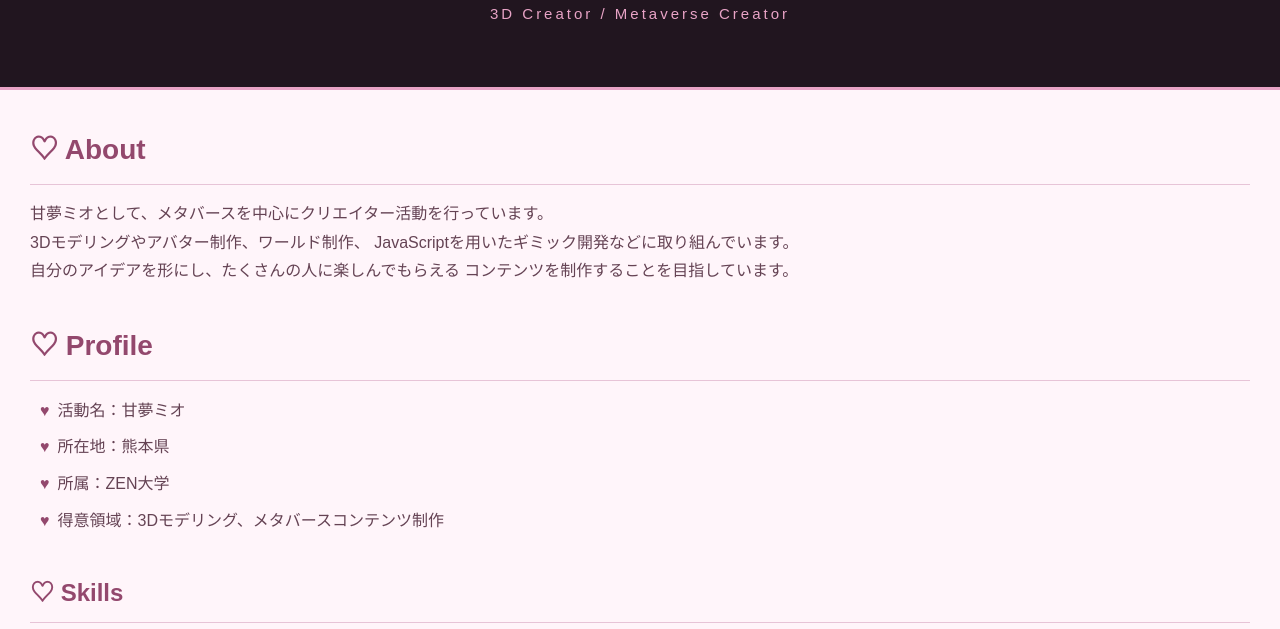
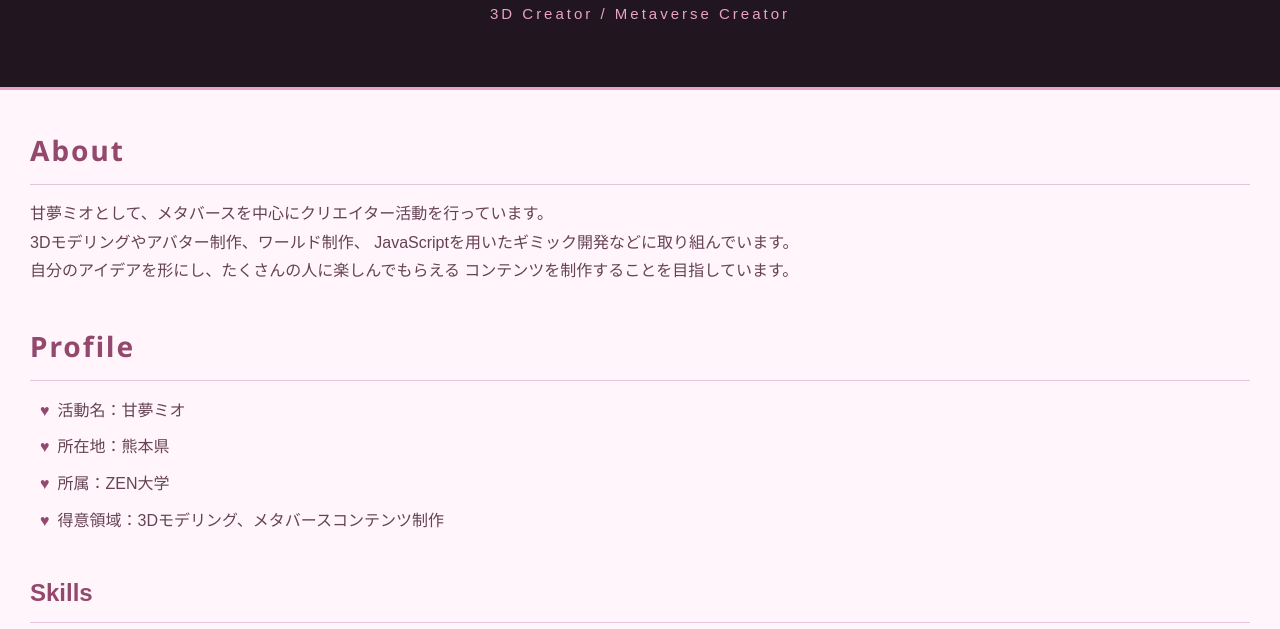
Before and after one commit to miou923/GitHub.miou923.github.io, a plain HTML site: page index.html in a window 1280 px wide. Shown: the part 171-800 px from the top of the page. Drawn offline with Linux system fonts and the light colour scheme.

Commit message:
Update style.css

```diff
--- a/style.css
+++ b/style.css
@@ -1,4 +1,4 @@
-
+@import url('https://fonts.googleapis.com/css2?family=Noto+Sans:wght@400;600;700&display=swap');
 /* --------------------
         全体
 -------------------- */
@@ -78,10 +78,6 @@ h2 {
 
 h3 {
   font-size: 24px;
-}
-
-h2::before, h3::before {
-  content: "♡ ";
 }
 
 p {
@@ -204,3 +200,9 @@ footer p {
     padding-left: 25px;
   }
 }
+
+h2 {
+  font-family: 'Noto Sans', sans-serif;
+  font-weight: 700;
+  letter-spacing: 2px;
+}
```
